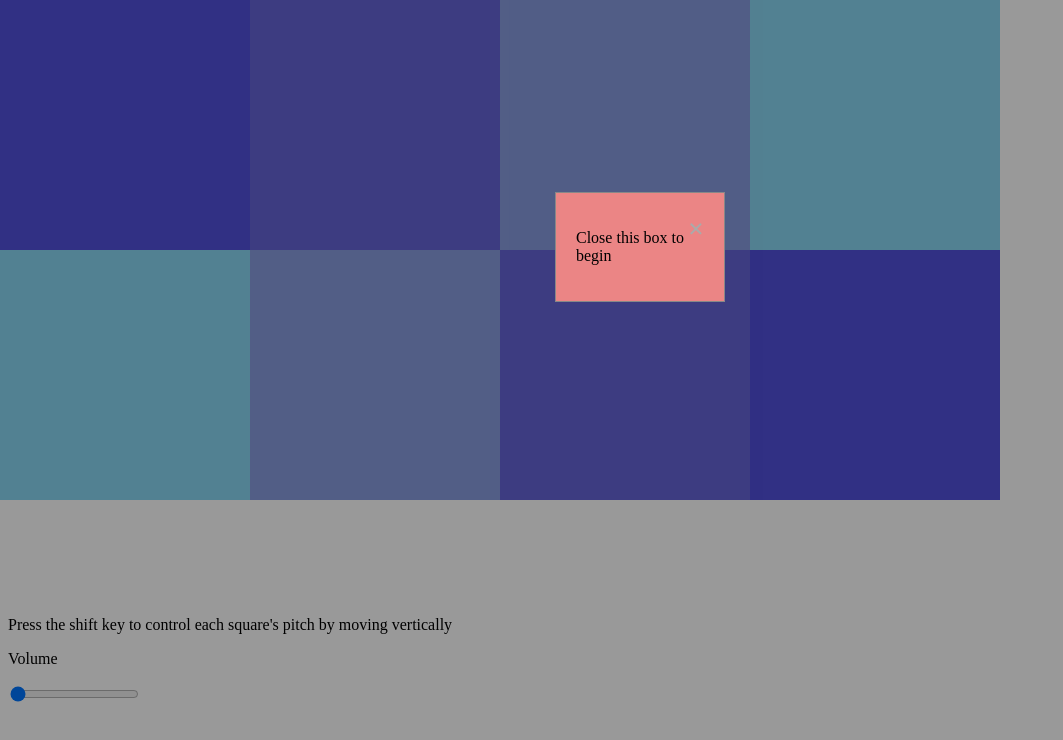
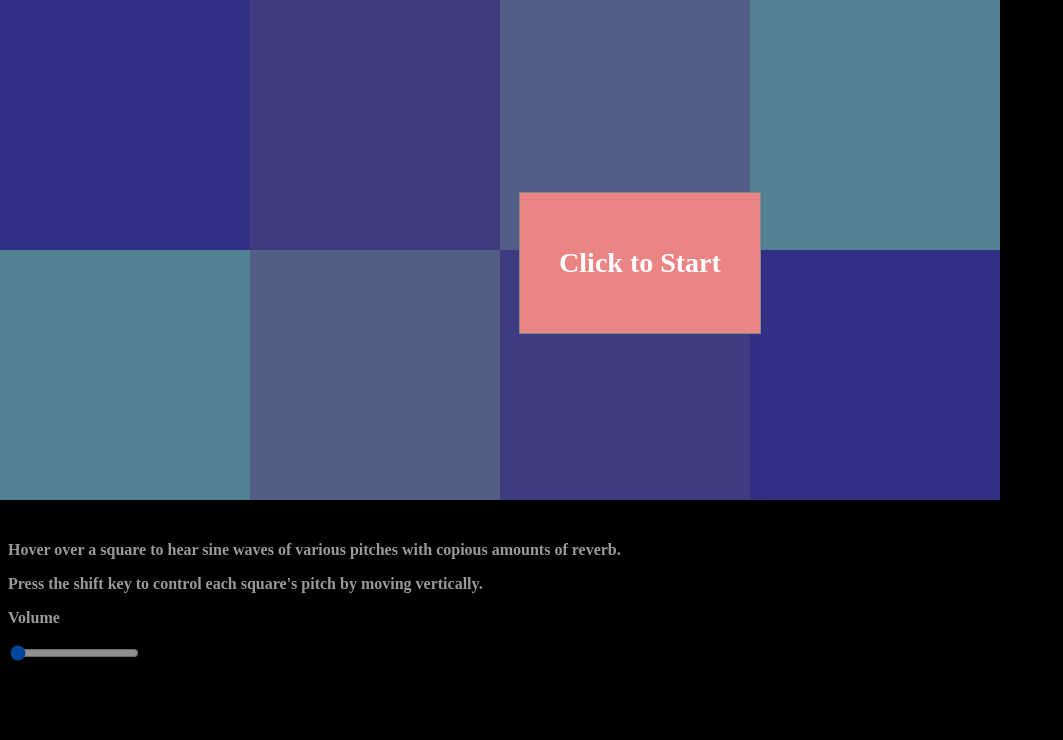
Before and after one commit to TrevorVillwock/soundscape_sandbox, a plain HTML site: page index.html in a window 1280 px wide. Shown: the whole page, without its empty margins (0-1063 px from the left). Drawn offline with nearby package versions, Linux system fonts and the light colour scheme.

Commit message:
better colors and formatting

```diff
--- a/index.html
+++ b/index.html
@@ -16,9 +16,8 @@
     <body>
         <!--<button id="startButton" onclick="closeModal()" style="display:block">Start</button>-->
         <div id="popup" class="modal" style="display:block">
-            <div class="modal-content">
-                <span id="theSpan" class="close" onclick="closeModal()">&times;</span>
-                <p>Close this box to begin</p>
+            <div id="modal-content">
+                <span id="start-box" class="close" onclick="closeModal()">Click to Start</span>
             </div>
         </div>
         <div id="square-1" class="square" onmouseover="playSquare1()" onmouseleave="stopSquare1()"></div>
@@ -29,8 +28,9 @@
         <div id="square-6" class="square" onmouseover="playSquare6()" onmouseleave="stopSquare6()"></div>
         <div id="square-7" class="square" onmouseover="playSquare7()" onmouseleave="stopSquare7()"></div>
         <div id="square-8" class="square" onmouseover="playSquare8()" onmouseleave="stopSquare8()"></div>
-        <div id="volume-bar">
-            <p>Press the shift key to control each square's pitch by moving vertically</p>
+        <div id="controls">
+            <p>Hover over a square to hear sine waves of various pitches with copious amounts of reverb.</p>
+            <p>Press the shift key to control each square's pitch by moving vertically.</p>
             <p>Volume</p>
             <input type="range" min="0" max="200" value="0" id="volumeSlider" oninput="setVolume()">
         </div>
--- a/soundscapes.js
+++ b/soundscapes.js
@@ -21,7 +21,7 @@ let synthEnvelope = {
                // the square
 };
 
-// boolean variable determining whether mouse movement within the square affects pitch
+// Boolean flag determining whether mouse movement within the square affects pitch
 let controlPitch = false;
 
 document.onkeydown = (event) => {
@@ -34,9 +34,8 @@ document.onmousemove = (event) => {
     console.log("horizontal position: " + event.clientX);
     console.log("vertical position: " + event.clientY);
     if (controlPitch) {
-        currentSquare.synth.frequency.value = currentSquare.baseFrequency - (event.clientY - currentSquare.top);
+        currentSquare.synth.frequency.value = currentSquare.baseFrequency - (event.clientY - currentSquare.top) / 2;
     }
-    //currentSquare.synth.frequency.value = currentSquare.baseFrequency - (event.clientY - currentSquare.top);
 }
 
 document.addEventListener("DOMContentLoaded", () => {
@@ -112,6 +111,7 @@ document.addEventListener("DOMContentLoaded", () => {
             oscillator: {
                 type: "sine",
                 volume: -20,
+                frequency: 500
             },
             envelope: synthEnvelope
         }).connect(reverb),
@@ -125,7 +125,7 @@ document.addEventListener("DOMContentLoaded", () => {
             oscillator: {
                 type: "sine",
                 volume: -20,
-
+                frequency: 600
             },
             envelope: synthEnvelope
         }).connect(reverb),
@@ -139,6 +139,7 @@ document.addEventListener("DOMContentLoaded", () => {
             oscillator: {
                 type: "sine",
                 volume: -20,
+                frequency: 700
             },
             envelope: synthEnvelope
         }).connect(reverb),
@@ -152,6 +153,7 @@ document.addEventListener("DOMContentLoaded", () => {
             oscillator: {
                 type: "sine",
                 volume: -20,
+                frequency: 800
             },
             envelope: synthEnvelope
         }).connect(reverb),
@@ -165,6 +167,7 @@ document.addEventListener("DOMContentLoaded", () => {
             oscillator: {
                 type: "sine",
                 volume: -20,
+                frequency: 900
             },
             envelope: synthEnvelope
         }).connect(reverb),
@@ -204,22 +207,22 @@ function playSquare4() {
 
 function playSquare5() {
     currentSquare = square5;
-    square5.synth.triggerAttack(600);
+    square5.synth.triggerAttack(square5.synth.frequency.value);
 }
 
 function playSquare6() {
     currentSquare = square6;
-    square6.synth.triggerAttack(700);
+    square6.synth.triggerAttack(square6.synth.frequency.value);
 }
 
 function playSquare7() {
     currentSquare = square7;
-    square7.synth.triggerAttack(800);
+    square7.synth.triggerAttack(square7.synth.frequency.value);
 }
 
 function playSquare8() {
     currentSquare = square8;
-    square8.synth.triggerAttack(900);
+    square8.synth.triggerAttack(square8.synth.frequency.value);
 }
 
 function stopSquare1() {
--- a/style.css
+++ b/style.css
@@ -1,76 +1,76 @@
-/* The class selectors below are used to create colored squares in lines 24-27 of index.html. */
+html {
+  background-color: rgb(0, 0, 0);
+
+}
+
+/* The class selector below provides the basic attributes that every square shares */
 .square {
+  position: absolute;
   height: 250px;
   width: 250px;
 }
 
-/* uncomment the CSS below to add a red border to every html object */
-/*
-* {
-  border: 1px solid red;
-} */
+/* The id selectors below give each square its unique color and position */
 
 #square-1 {
-    /*background-color: rgb(161, 185, 232);*/
     background-color: rgb(81, 79, 219);
-    position: absolute;
     top: 0px;
     left: 0px;
 }
 
 #square-2 {
     background-color: rgb(102, 100, 215);
-    position: absolute;
     top: 0px;
     left: 250px;
 }
 
 #square-3 {
     background-color: rgb(136, 156, 223);
-    position: absolute;
     top: 0px;
     left: 500px;
 }
 
 #square-4 {
     background-color: rgb(137, 214, 242);
-    position: absolute;
     top: 0px;
     left: 750px;
 }
 
 #square-5 {
-  /*background-color: rgb(161, 185, 232);*/
   background-color: rgb(137, 214, 242);
-  position: absolute;
   top: 250px;
   left: 0px;
 }
 
 #square-6 {
   background-color: rgb(136, 156, 223);
-  position: absolute;
   top: 250px;
   left: 250px;
 }
 
 #square-7 {
   background-color: rgb(102, 100, 215);
-  position: absolute;
   top: 250px;
   left: 500px;
 }
 
 #square-8 {
   background-color: rgb(81, 79, 219);
-  position: absolute;
   top: 250px;
   left: 750px;
 }
 
-#volume-bar {
-    position: absolute;
-    top: 600px;
+#controls {
+  position: absolute;
+  top: 525px;
+  border: black;
+  border-width: 10px;
+  font-weight: bold;
+  color: white;
+}
+
+#start-box {
+  text-align: center;
 }
 
 .modal {
@@ -84,20 +84,27 @@
   overflow: auto; /* Enable scroll if needed */
   background-color: rgb(0,0,0); /* Fallback color */
   background-color: rgba(0,0,0,0.4); /* Black w/ opacity */
+  align-items: center;
+  text-align: center;
 }
 
 /* Modal Content/Box */
-.modal-content {
+#modal-content {
   background-color: #eb8585;
   margin: 15% auto; /* 15% from the top and centered */
   padding: 20px;
   border: 1px solid #888;
-  width: 10% /* Could be more or less, depending on screen size */
+  width: 200px; /* Could be more or less, depending on screen size */
+  height: 100px;
+  display: flex;
+  justify-content: center;
+  align-items: center;
+  text-align: center;
 }
 
 /* The Close Button */
 .close {
-  color: #aaa;
+  color: rgb(255, 255, 255);
   float: right;
   font-size: 28px;
   font-weight: bold;
@@ -105,7 +112,13 @@
 
 .close:hover,
 .close:focus {
-  color: black;
+  color: rgb(178, 181, 138);
   text-decoration: none;
   cursor: pointer;
 }
+
+/* uncomment the CSS below to add a red border to every html object */
+/*
+* {
+  border: 1px solid red;
+} */
```
